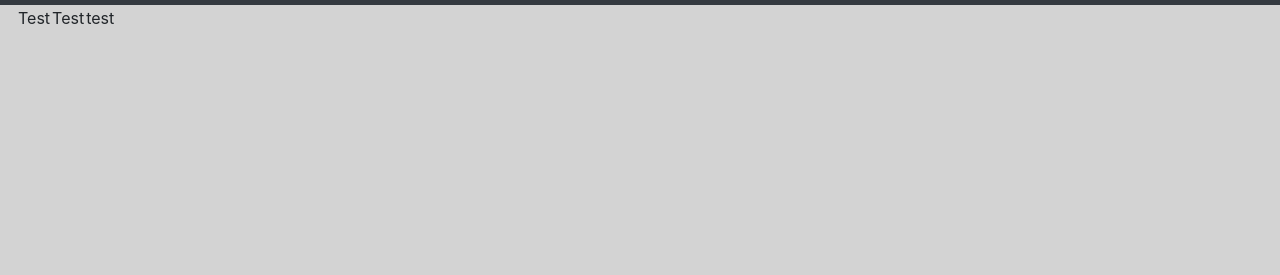
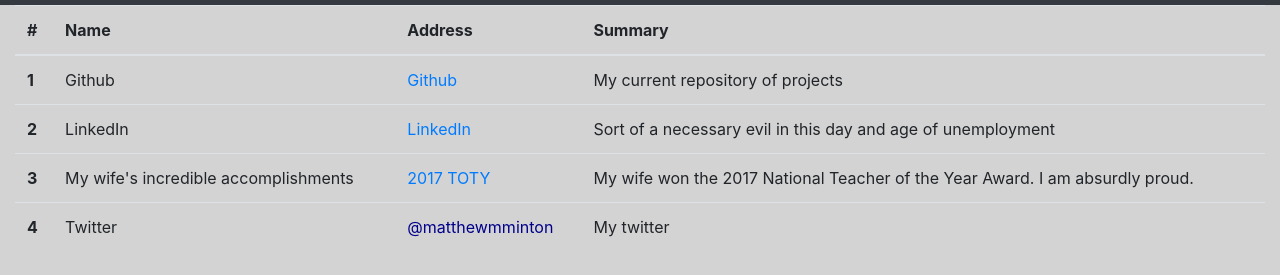
Before and after one commit to mminton21/project0, a plain HTML site: page links.html in a window 1280 px wide. Shown: the part 51-326 px from the top of the page. Drawn offline with nearby package versions, Linux system fonts and the light colour scheme.

```diff
--- a/links.html
+++ b/links.html
@@ -32,12 +32,41 @@
     </nav>
 
     <div class="container-fluid">
-      <table>
-        <th>
-          <td>Test</td>
-          <td>Test</td>
-          <td>test</td>
-        </th>
+      <table class="table">
+        <thead>
+          <tr>
+            <th scope="col">#</th>
+            <th scope="col">Name</th>
+            <th scope="col">Address</th>
+            <th scope="col">Summary</th>
+          </tr>
+        </thead>
+        <tbody>
+          <tr>
+            <th scope="row">1</th>
+            <td>Github</td>
+            <td><a href="https://github.com/mminton21/">Github</a></td>
+            <td>My current repository of projects</td>
+          </tr>
+          <tr>
+            <th scope="row">2</th>
+            <td>LinkedIn</td>
+            <td><a href="https://www.linkedin.com/in/matthew-minton-b937653/">LinkedIn</a></td>
+            <td>Sort of a necessary evil in this day and age of unemployment</td>
+          </tr>
+          <tr>
+            <th scope="row">3</th>
+            <td>My wife's incredible accomplishments</td>
+            <td><a href="https://www.sydneychaffee.com/">2017 TOTY</a></td>
+            <td>My wife won the 2017 National Teacher of the Year Award. I am absurdly proud.</td>
+          </tr>
+          <tr>
+            <th scope="row">4</th>
+            <td>Twitter</td>
+            <td><a href="https://twitter.com/matthewmminton">@matthewmminton</a></td>
+            <td>My twitter</td>
+          </tr>
+        </tbody>
       </table>
     </div>
 
--- a/style.css
+++ b/style.css
@@ -35,3 +35,13 @@ body
     background-color: white;
   }
 }
+
+h2 + p
+{
+   padding:10px;
+}
+
+a[href*="twitter"]
+{
+  color: darkblue;
+}
```
Also changed, not shown: index.html (+1 -1 lines).
